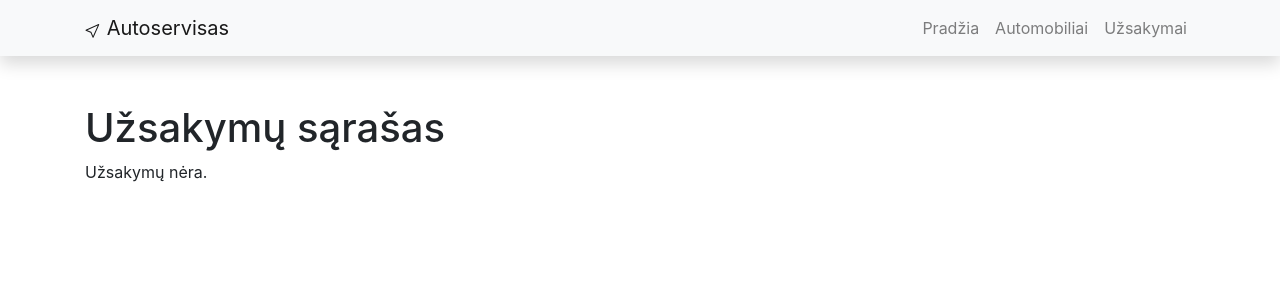
After one commit to DonatasNoreika/autoservisas_2, a Django app: page /autoservice/orders/ in a window 1280 px wide. The commit adds this page. Shown: the top 300 px of the page. Run offline with Django 3.2, Linux system fonts and the light colour scheme; data that the repository does not hold is empty; some libraries are stand-ins or nearby versions.

Commit message:
5-3 done

```diff
--- a/mysite/autoservice/templates/base.html
+++ b/mysite/autoservice/templates/base.html
@@ -32,7 +32,7 @@
                     <a class="nav-link" href="{% url 'owner_cars' %}">Automobiliai</a>
                 </li>
                 <li class="nav-item">
-                    <a class="nav-link" href="">Autoriai</a>
+                    <a class="nav-link" href="{% url 'orders' %}">Užsakymai</a>
                 </li>
             </ul>
         </div>
--- /dev/null
+++ b/mysite/autoservice/templates/orders.html
@@ -0,0 +1,16 @@
+{% extends "base.html" %}
+
+{% block content %}
+  <h1>Užsakymų sąrašas</h1>
+  {% if order_list %}
+  <ul>
+    {% for order in order_list %}
+      <li>
+        <a href="{{ order.id }}">{{ order.owner_car }}</a> ({{order.due_date}})
+      </li>
+    {% endfor %}
+  </ul>
+  {% else %}
+    <p>Užsakymų nėra.</p>
+  {% endif %}
+{% endblock %}
--- a/mysite/autoservice/urls.py
+++ b/mysite/autoservice/urls.py
@@ -21,4 +21,5 @@ urlpatterns = [
     path('', views.info, name='info'),
     path('owner_cars/', views.owner_cars, name='owner_cars'),
     path('owner_car/<int:owner_car_id>', views.owner_car, name='owner_car'),
+    path('orders/', views.OrderListView.as_view(), name='orders'),
 ]
--- a/mysite/autoservice/views.py
+++ b/mysite/autoservice/views.py
@@ -1,6 +1,6 @@
 from django.shortcuts import render, get_object_or_404
 from .models import Service, Car, Order, OwnerCar
-
+from django.views import generic
 
 # Create your views here.
 
@@ -20,6 +20,12 @@ def info(request):
 def owner_cars(request):
     return render(request, 'owner_cars.html', {'cars': OwnerCar.objects.all()})
 
+
 def owner_car(request, owner_car_id):
     single_owner_car = get_object_or_404(OwnerCar, pk=owner_car_id)
     return render(request, 'owner_car.html', {'owner_car': single_owner_car})
+
+
+class OrderListView(generic.ListView):
+    model = Order
+    template_name = 'orders.html'
```
